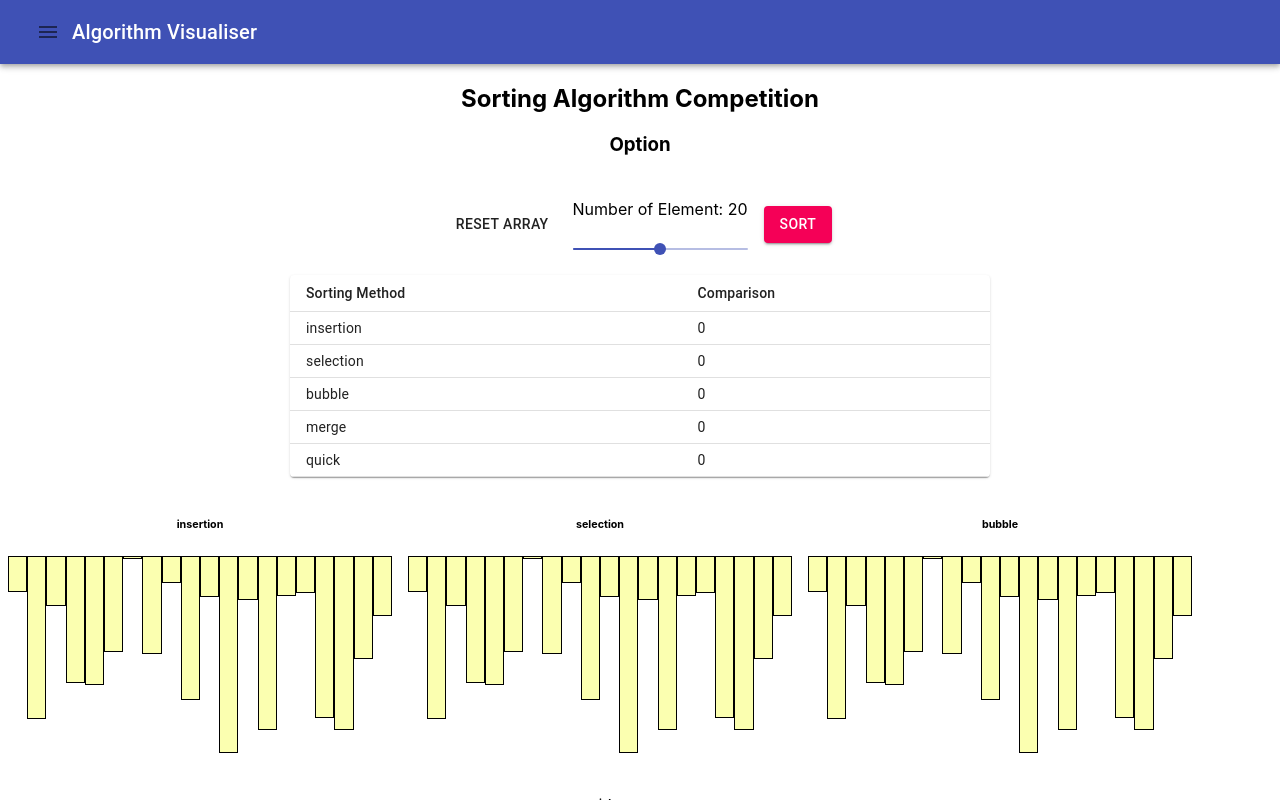
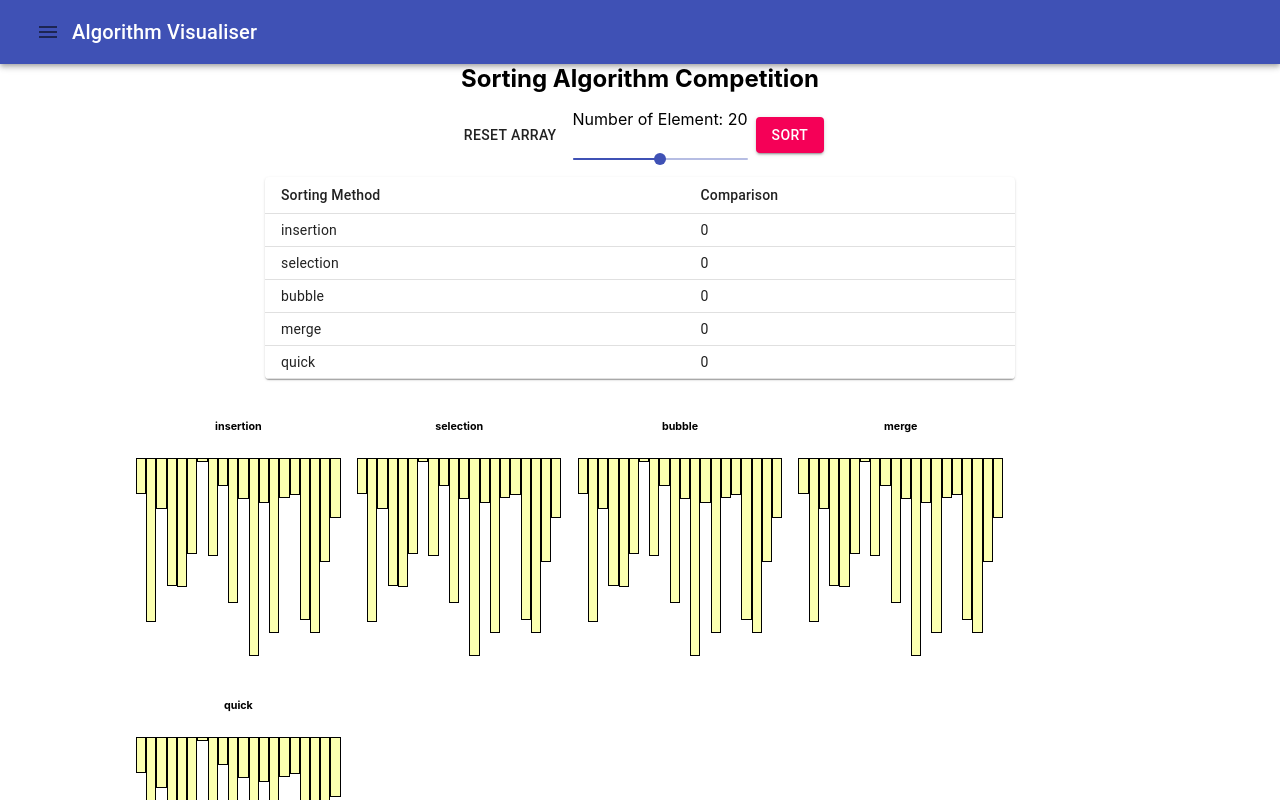
Before and after one commit to JonathanChan1234/SortingAlgorithmVisualiser, a React (Create React App) app: page /competition in a window 1280 px wide. Shown: the top 800 px of the page. Built offline with nearby package versions, Linux system fonts and the light colour scheme.

Commit message:
update throttle function

```diff
--- a/package.json
+++ b/package.json
@@ -9,6 +9,7 @@
     "@testing-library/react": "^9.4.0",
     "@testing-library/user-event": "^7.2.1",
     "@types/jest": "^24.0.25",
+    "@types/lodash": "^4.14.149",
     "@types/node": "^12.12.22",
     "@types/react": "^16.9.17",
     "@types/react-dom": "^16.9.4",
--- a/src/components/SortingBar.tsx
+++ b/src/components/SortingBar.tsx
@@ -11,8 +11,8 @@ const SortingBar: React.FC<SortingBarProp> = ({ color, height, numberOfElement }
     const useStyles = makeStyles((theme: Theme) =>
         createStyles({
             bar: {
+                height: `calc(100% * ${height} / 10000)`,
                 width: `calc(100% / ${numberOfElement})`,
-                height: `calc(100% * ${height} / 10000)`,
                 backgroundColor: color,
                 border: `1px solid`,
             }
--- a/src/components/SortingCompetition.tsx
+++ b/src/components/SortingCompetition.tsx
@@ -20,6 +20,7 @@ import {
     QUICK_SORT,
     BUBBLE_SORT
 } from '../utils/constants';
+import _ from 'lodash';
 
 const sortingAlgorithms = [INSERTION_SORT, SELECTION_SORT, BUBBLE_SORT, MERGE_SORT, QUICK_SORT];
 const animationTimeout: NodeJS.Timeout[] = [];
@@ -28,25 +29,19 @@ const SortingCompetition: React.FC = () => {
     const [numberOfElement, setNumberOfElement] = useState<number>(20);
     const [sortElements, setSortElements] = useState<SortElements>();
     const [sortInProgress, setSortInProgress] = useState<boolean>(false);
-    const [reset, setReset] = useState(false);
 
-    useEffect(() => {
-        const timeout = setTimeout(() => {
-            const newRandomSortElements: SortElements = {};
-            const randomArray: number[] = generateRandomArray(numberOfElement);
-            sortingAlgorithms.forEach(sortingAlgorithm => {
-                newRandomSortElements[sortingAlgorithm] = {
-                    comparison: 0,
-                    sortArray: randomArray,
-                    animations: [],
-                };
-            });
-            setSortElements(newRandomSortElements);
-            return () => {
-                clearTimeout(timeout);
+    useEffect(_.throttle(() => {
+        const randomArray = generateRandomArray(numberOfElement);
+        const newSortElements: SortElements = {};
+        sortingAlgorithms.forEach(sortingAlgorithm => {
+            newSortElements[sortingAlgorithm] = {
+                sortArray: randomArray,
+                animations: [],
+                comparison: 0,
             };
-        }, 200);
-    }, [numberOfElement, reset]);
+        });
+        setSortElements(newSortElements);
+    }, 100), [numberOfElement]);
 
     useEffect(() => {
         animationTimeout.length = 0;
@@ -149,7 +144,8 @@ const SortingCompetition: React.FC = () => {
             display="flex"
             flexDirection="column"
             style={{ width: "100%" }}
-            alignItems="center">
+            alignItems="center"
+            justifyContent="center">
             <SortingCompetitionOption
                 minNumberOfElement={10}
                 maxNumberOfElement={30}
@@ -158,14 +154,13 @@ const SortingCompetition: React.FC = () => {
                 sortInProgress={sortInProgress}
                 sort={() => sortCompetitionStart()}
                 updateSortingElement={(number) => setNumberOfElement(number)}
-                resetArray={() => setReset(!reset)} />
-            <SortingCompetitionTable sortElements={sortElements}/>
+                resetArray={() => setNumberOfElement(numberOfElement)} />
+            <SortingCompetitionTable sortElements={sortElements} />
             <Box
-                justifySelf="center"
                 display="flex"
                 flexDirection="row"
                 flexWrap="wrap"
-                style={{ width: "100%" }}
+                style={{ width: "80%" }}
                 m={1}>
                 {renderSortingModel()}
             </Box>
--- a/src/components/SortingCompetitionOption.tsx
+++ b/src/components/SortingCompetitionOption.tsx
@@ -26,10 +26,7 @@ const SortingCompetitionOption: React.FC<SortingCompetitionOptionProps> = ({
         <Box
             flexDirection="column"
             display="flex">
-            <Box>
-                <h2>Sorting Algorithm Competition</h2>
-                <h3>Option</h3>
-            </Box>
+            <h2 style={{ margin: 0 }}>Sorting Algorithm Competition</h2>
             <Box
                 flexDirection="row"
                 display="flex"
@@ -41,13 +38,13 @@ const SortingCompetitionOption: React.FC<SortingCompetitionOptionProps> = ({
                         onClick={() => resetArray()}>
                         Reset Array</Button>
                 </Box>
-                <Box p={1}>
+                <Box style={{ margin: 0 }}>
                     <p>Number of Element: {numberOfElement}</p>
                     <Slider
                         getAriaValueText={(value: number) => { return value + ""; }}
                         aria-labelledby="discrete-slider"
                         valueLabelDisplay="auto"
-                        onChange={(event, value) => updateSortingElement(value as number)}
+                        onChange={(event, number) => updateSortingElement(number as number)}
                         value={numberOfElement}
                         defaultValue={defaultNumberOfElement}
                         min={minNumberOfElement}
--- a/src/components/SortingCompetitionTable.tsx
+++ b/src/components/SortingCompetitionTable.tsx
@@ -7,16 +7,23 @@ import {
     TableCell,
     TableBody,
     Paper,
-    makeStyles
+    makeStyles,
+    Theme
 } from '@material-ui/core';
 import { SortElements } from '../types/type';
 
-const useStyles = makeStyles({
-    table: {
-        minWidth: 650,
-        maxWidth: 700
+const useStyles = makeStyles((theme: Theme) => ({
+    comparisonTable: {
+        [theme.breakpoints.down('md')]: {
+            width: "85%",
+            height: 100,
+        },
+        [theme.breakpoints.up('lg')]: {
+            minWidth: 600,
+            maxWidth: 750,
+        },
     }
-});
+}));
 
 type SortingCompetitionTableProp = {
     sortElements?: SortElements
@@ -35,8 +42,8 @@ const SortingCompetitionTable: React.FC<SortingCompetitionTableProp> = ({ sortEl
     };
 
     return (
-        <TableContainer component={Paper} className={classes.table}>
-            <Table size="small" className={classes.table}>
+        <TableContainer component={Paper} className={classes.comparisonTable}>
+            <Table size="small" className={classes.comparisonTable}>
                 <TableHead>
                     <TableRow>
                         <TableCell>Sorting Method</TableCell>
--- a/src/components/SortingModel.tsx
+++ b/src/components/SortingModel.tsx
@@ -1,7 +1,7 @@
 import * as React from 'react';
 import SortingBar from './SortingBar';
 import { animationColor, defaultColor } from '../utils/constants';
-import { Box } from '@material-ui/core';
+import { Box, makeStyles, Theme } from '@material-ui/core';
 
 type SortingModelProps = {
     algorithm: string
@@ -10,12 +10,39 @@ type SortingModelProps = {
     animations: number[],
 };
 
+const useStyle = makeStyles((theme: Theme) => ({
+    sortingModelContainer: {
+        [theme.breakpoints.down('sm')]: {
+            width: "40%"
+        },
+        [theme.breakpoints.up('md')]: {
+            width: "30%"
+        },
+        [theme.breakpoints.up('lg')]: {
+            width: "20%"
+        },
+    },
+    sortingModel: {
+        width: "100%",
+        [theme.breakpoints.down('sm')]: {
+            height: 80,
+        },
+        [theme.breakpoints.up('md')]: {
+            height: 150,
+        },
+        [theme.breakpoints.up('lg')]: {
+            height: 200,
+        },
+    }
+}));
+
 const SortingModel: React.FC<SortingModelProps> = ({
     algorithm,
     numberOfElement,
     sortArray,
     animations,
 }) => {
+    const styles = useStyle();
     const renderSortingBar = (): Array<JSX.Element> => {
         let color = 0;
         return sortArray.map((element, index) => (
@@ -28,12 +55,12 @@ const SortingModel: React.FC<SortingModelProps> = ({
     };
 
     return (
-        <Box m={1} style={{ width: "30%" }}>
+        <Box m={1} className={styles.sortingModelContainer}>
             <h6>{algorithm}</h6>
             <Box
                 flexDirection="row"
                 display="flex"
-                style={{ height: 200, width: "100%" }}>
+                className={styles.sortingModel}>
                 {renderSortingBar()}
             </Box>
         </Box>
--- a/src/components/SortingOption.tsx
+++ b/src/components/SortingOption.tsx
@@ -31,10 +31,7 @@ const SortingOption: React.FC<SortingOptionProp> = ({
         <Box
             flexDirection="column"
             display="flex">
-            <Box>
-                <h2>Sorting Algorithm Visualiser</h2>
-                <h3>Options</h3>
-            </Box>
+            <h2 style={{ margin: 0 }}>Sorting Algorithm Visualiser</h2>
             <Box
                 flexDirection="row"
                 display="flex"
@@ -45,6 +42,9 @@ const SortingOption: React.FC<SortingOptionProp> = ({
                         disabled={sortInProgress}
                         onClick={() => resetArray()}>
                         Reset Array</Button>
+                </Box>
+                <Box>
+
                 </Box>
                 <Box p={1}>
                     <p>Number of Element: {numberOfElement}</p>
--- a/src/types/type.ts
+++ b/src/types/type.ts
@@ -10,5 +10,5 @@ export interface SortElements {
         sortArray: number[];
         animations: number[];
         comparison: number;
-    }
+    };
 }
```
Also changed, not shown: 1 other file (tests, documents, lock files or other folders).
